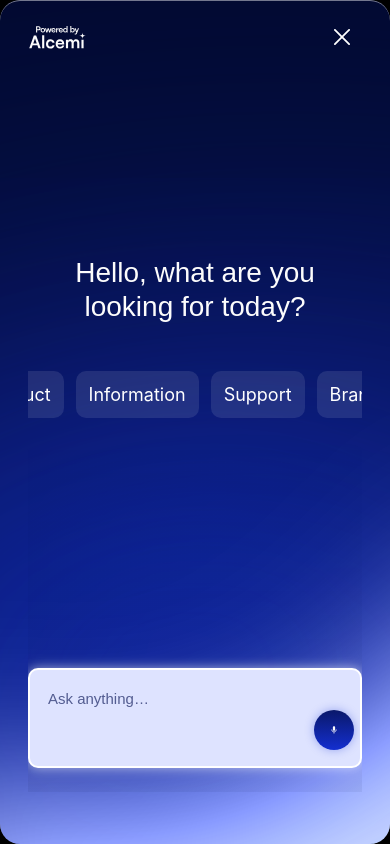
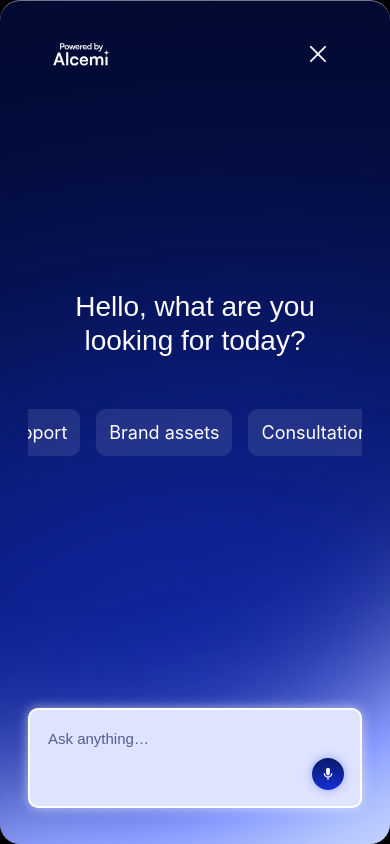
Before and after one commit to Arsenas/alcemi-ai-uzduotis, a React (Vite) app in the folder frontend/: page / in a window 390 px wide. Both pictures are taken after a click on the button "AI powered search". Built offline with nearby package versions, Linux system fonts and the light colour scheme; a web font is replaced by a local one.

Commit message:
mobile chipu scroll tvarkymas

```diff
--- a/frontend/src/App.tsx
+++ b/frontend/src/App.tsx
@@ -20,7 +20,7 @@ export default function App() {
 
   // autosize
   const taRef = useRef<HTMLTextAreaElement>(null);
-  const MAX_H = 200; // turi sutapti su CSS .input-wrap max-height
+  const MAX_H = 136; // turi sutapti su CSS .input-wrap max-height
 
   function updateFade(el: HTMLTextAreaElement) {
     const wrap = el.closest(".input-wrap") as HTMLElement | null;
@@ -39,8 +39,8 @@ export default function App() {
     el.style.height = "auto";
     const next = Math.min(el.scrollHeight, MAX_H);
     el.style.height = next + "px";
-    el.style.overflowY = el.scrollHeight > MAX_H ? "auto" : "hidden";
-    updateFade(el);
+    // jei turinio daugiau nei telpa — ijungiam scroll
+    el.style.overflowY = el.scrollHeight > next ? "auto" : "hidden";
   }
 
   // focus + autosize kai atsidaro modalas / peršoka į "typing"
--- a/frontend/src/app/Chips.tsx
+++ b/frontend/src/app/Chips.tsx
@@ -1,29 +1,70 @@
-import { Fragment } from "react";
+import { useEffect, useRef, useState } from "react";
 
 type Props = { items: string[]; onPick: (val: string) => void };
 
 export default function Chips({ items, onPick }: Props) {
+  const [selected, setSelected] = useState<string | null>(null);
+  const wrapperRef = useRef<HTMLDivElement>(null);
+  const drag = useRef(false);
+  const downX = useRef(0);
+  const scrollStart = useRef(0);
+
+  // Click/tap OUTSIDE: grįžtam į default (no selected) ir nuimam fokusą nuo chip
+  useEffect(() => {
+    const onPointerDown = (e: PointerEvent) => {
+      const w = wrapperRef.current;
+      if (w && !w.contains(e.target as Node)) {
+        setSelected(null);
+        const ae = document.activeElement as HTMLElement | null;
+        if (ae && ae.classList.contains("chip")) ae.blur();
+      }
+    };
+    document.addEventListener("pointerdown", onPointerDown, { passive: true });
+    return () => document.removeEventListener("pointerdown", onPointerDown);
+  }, []);
+
   return (
-    <div className="suggestions" role="list">
-      {items.map((label, i) => (
-        <Fragment key={label}>
+    <div
+      ref={wrapperRef}
+      className="suggestions"
+      role="list"
+      onTouchStart={() => (drag.current = false)}
+      onTouchMove={() => (drag.current = true)}
+      onMouseDown={(e) => {
+        const el = wrapperRef.current;
+        if (!el) return;
+        drag.current = false;
+        downX.current = e.pageX;
+        scrollStart.current = el.scrollLeft;
+        el.classList.add("is-dragging");
+      }}
+      onMouseMove={(e) => {
+        const el = wrapperRef.current;
+        if (!el || !el.classList.contains("is-dragging")) return;
+        const dx = e.pageX - downX.current;
+        if (Math.abs(dx) > 3) drag.current = true;
+        el.scrollLeft = scrollStart.current - dx;
+        e.preventDefault();
+      }}
+      onMouseUp={() => wrapperRef.current?.classList.remove("is-dragging")}
+      onMouseLeave={() => wrapperRef.current?.classList.remove("is-dragging")}
+    >
+      {items.map((label) => (
         <button
+          key={label}
           className="chip"
           role="listitem"
           type="button"
-            // neleisk fokuso ant paspaudimo pradžios
-            onMouseDown={(e) => e.preventDefault()}
-            // fokusą uždėk po atleidimo (click), tada kviesk onPick
+          aria-pressed={selected === label}
           onClick={(e) => {
-              e.currentTarget.focus();
+            if (drag.current) return; // buvo drag – neklikink
+            setSelected(label); // paliekam "selected"
             onPick(label);
+            (e.currentTarget as HTMLButtonElement).blur(); // nuimam focus, ring lieka per aria-pressed
           }}
         >
           {label}
         </button>
-
-          {i === 3 && <span className="chips-break" aria-hidden />}
-        </Fragment>
       ))}
     </div>
   );
--- a/frontend/src/styles/modal.css
+++ b/frontend/src/styles/modal.css
@@ -15,6 +15,8 @@
 
   --text-on-dark: #fff;
   --border-soft: rgba(255, 255, 255, 0.45);
+
+  --chip-ring: 0 0 0 2px #ffffff, 0 0 0 6px #3654ff;
 }
 
 /* ---------- Root & Backdrop ---------- */
@@ -227,13 +229,14 @@
   margin: 0 auto;
 }
 
+/* CHIP — bazė (globaliai, ne @media) */
 .chip {
   display: inline-flex;
   align-items: center;
   justify-content: center;
-  height: 47px; /* Figma: 47 */
-  padding: 0 12px; /* Figma: 12 */
-  border-radius: 10px; /* Figma: 10 */
+  height: 47px;
+  padding: 0 12px;
+  border-radius: 10px;
   border: 1px solid transparent;
   background: rgba(255, 255, 255, 0.1);
   color: #fff;
@@ -243,34 +246,38 @@
   white-space: nowrap;
   cursor: pointer;
   transition: background 0.12s ease, border-color 0.12s ease, box-shadow 0.12s ease, transform 0.06s ease;
+  -webkit-tap-highlight-color: transparent;
+  outline: none;
 }
 .chip:hover {
   background: rgba(255, 255, 255, 0.2);
   border-color: #d9d9d9;
 }
-/* Active/Selected — no ring while pressing */
-.chip:active,
+
+/* RING: klaviatūros focus */
+.chip:focus {
+  outline: none;
+}
+.chip:focus-visible:not(:active) {
+  box-shadow: var(--chip-ring);
+  border-color: transparent;
+  background: rgba(255, 255, 255, 0.2);
+}
+
+/* RING: spaudžiamas (mouse/touch down) */
+.chip:active {
+  box-shadow: var(--chip-ring);
+  border-color: transparent;
+  background: rgba(255, 255, 255, 0.3);
+  transform: translateY(0);
+}
+
+/* RING: „selected“ (lieka po paspaudimo) */
 .chip[aria-pressed="true"],
 .chip.is-active {
+  box-shadow: var(--chip-ring);
+  border-color: transparent;
   background: rgba(255, 255, 255, 0.3);
-  border-color: transparent;
-  transform: translateY(0);
-  box-shadow: none;
-}
-/* Ring only after release (focus but not active) */
-.chip:focus:not(:active),
-.chip:focus-visible:not(:active) {
-  outline: none;
-  box-shadow: 0 0 0 2px #ffffff, 0 0 0 6px #3654ff;
-  border-color: transparent;
-}
-.chip[aria-pressed="true"]:not(:active),
-.chip.is-active:not(:active) {
-  box-shadow: 0 0 0 2px #ffffff, 0 0 0 6px #3654ff;
-}
-/* Optional focus bg only when not active/selected */
-.chip:focus:not(:active):not([aria-pressed="true"]):not(.is-active) {
-  background: rgba(255, 255, 255, 0.2);
 }
 
 /* ---------- Input bubble (desktop) ---------- */
@@ -434,15 +441,17 @@
   /* base above = desktop */
 }
 
-/* ========= MOBILE (≤480px) — 100vw x 100dvh, radius 20px ========= */
+/* ========= MOBILE (≤480px) – Figma match (390w, gutter 28, content 334) ========= */
 @media (max-width: 480px) {
-  /* Atjungiame desktop centering ant root */
+  :root {
+    --gutter: 28px;
+  }
+
   .modal-root {
     justify-content: initial !important;
     align-items: initial !important;
   }
 
-  /* Full viewport; reaguoja į keyboard su 100dvh */
   .modal-card {
     position: fixed !important;
     inset: 0 !important;
@@ -450,14 +459,11 @@
     height: 100dvh !important;
     transform: none !important;
     margin: 0 !important;
+    border: none;
     border-radius: 20px;
-    background-color: #02092e;
-    background-image: url("/img/background-gradient-mobile.svg");
-    background-repeat: no-repeat;
-    background-position: center;
-    background-size: cover;
     display: flex;
-    border: none;
+    overflow: hidden;
+    background: #02092e url("/img/background-gradient-mobile.svg") center / cover no-repeat;
   }
 
   html,
@@ -469,131 +475,163 @@
     height: 100%;
     display: flex;
     flex-direction: column;
+    padding-bottom: 0;
   }
 
-  /* NAV – fixed 334×38 centered */
+  /* NAV — Fixed 334×38, center; kairė dešinė po 28px */
+  /* NAV – vienodi top/side tarpai (kaip Figma) */
   .modal-head {
+    width: 100%;
+    margin: 0;
+    height: auto;
+    padding: 16px var(--gutter); /* buvo 5px 5px */
+    display: flex;
+    align-items: center;
+    justify-content: space-between;
+  }
+  /* CONTENT stulpas — centre, 334px, yra scroll konteineris */
+  .modal-col {
     width: 334px;
-    height: 38px;
-    margin: 0 auto;
-    justify-content: space-between;
+    max-width: 334px;
+    margin: 200px auto 0;
+    gap: 48px;
+    align-items: stretch;
+    flex: 1 1 auto;
+    overflow-y: auto;
+    overflow-x: hidden;
     padding: 0;
   }
 
-  /* Central column (H1 + chips) */
-  .modal-col {
-    width: 334px;
-    max-width: calc(100vw - 32px);
-    margin: 200px auto 0; /* lower block like Figma */
-    gap: 48px;
-    align-items: stretch;
-    flex: 0 0 auto;
+  /* H1 */
+  .modal-title {
+    width: 286px;
+    margin: 0 auto;
+    text-align: center;
+    font-size: 28px;
+    line-height: 1.2; /* 120% */
   }
 
-  /* H1 size + center */
-  .modal-title {
-    width: 286px;
-    margin-inline: auto;
-    text-align: center;
-    font-size: 28px;
-    line-height: 1.2;
-  }
-
-  /* Body – scrolls under sticky input */
+  /* Body grupė */
   .modal-body {
     width: 100%;
-    max-width: none; /* <— was 334px */
+    max-width: none;
     margin: 0;
-    flex: 1 1 auto;
     display: flex;
     flex-direction: column;
     gap: 20px;
-    overflow: auto;
-    /* only tiny reserve; input handles its own bottom gap */
-    padding-bottom: env(safe-area-inset-bottom, 0px); /* <— was big calc(...) */
+    /* šoniniai latakai visam body */
+    padding: 0 var(--gutter) calc(20px + env(safe-area-inset-bottom, 0) + 96px);
   }
 
-  /* CHIPS: edge-to-edge row with horizontal scroll */
+  /* CHIP juosta (334 plote), horizontalus scroll */
   .suggestions {
+    width: 100%;
+    max-width: none;
+    /* ištraukiam iki kortelės kraštų, bet paliekam vidinius latakus */
+    margin-left: calc(-1 * var(--gutter));
+    margin-right: calc(-1 * var(--gutter));
+    padding-left: var(--gutter);
+    padding-right: var(--gutter);
+    padding-top: 4px;
+    padding-bottom: 4px;
+
     display: flex !important;
     flex-wrap: nowrap;
-    justify-content: flex-start;
-    gap: 12px;
-    width: 100%;
-    /* pull to the card edges while keeping inner 16px padding */
-    margin-left: -16px;
-    margin-right: -16px;
-    padding-left: 16px;
-    padding-right: 16px;
+    align-items: center;
+    gap: 16px;
 
     overflow-x: auto;
+    overflow-y: hidden;
+    -webkit-overflow-scrolling: touch;
+    touch-action: pan-x;
+    overscroll-behavior-x: contain;
     scrollbar-width: none;
   }
   .suggestions::-webkit-scrollbar {
     display: none;
   }
-  .chips-break {
-    display: none !important;
+  .suggestions .chip {
+    flex: 0 0 auto;
+    white-space: nowrap;
   }
 
-  /* Sticky input at the very bottom (moves with keyboard) */
+  /* drag metu indikatorius (neprivaloma, tik UX) */
+  .suggestions.is-dragging {
+    cursor: grabbing;
+  }
+
+  /* Sticky dokas apačioje — latakai po 28px */
+  /* Sticky dokas apačioje — latakai po 28px */
   .input-dock {
-    position: sticky;
-    bottom: 0;
+    position: fixed;
     left: 0;
     right: 0;
+    bottom: 0;
+    z-index: 3;
+    margin-top: 0;
     display: flex;
     justify-content: center;
-    margin-top: auto;
-    z-index: 3;
     pointer-events: none;
-    padding-bottom: calc(24px + env(safe-area-inset-bottom, 0px));
-    background: linear-gradient(to bottom, rgba(2, 9, 46, 0), rgba(2, 9, 46, 0.06));
+    padding: 0 var(--gutter) calc(20px + env(safe-area-inset-bottom, 0));
+    background: none;
   }
   .input-dock .input-wrap {
     pointer-events: auto;
   }
 
-  /* Input bubble – 334px, 96–200 */
+  /* Įvedimo „burbulas“ — 334 plotyje, 96–168 aukštis */
   .input-wrap {
-    width: min(334px, calc(100vw - 32px)); /* side gutters */
+    width: 334px;
     min-height: 96px;
-    max-height: 200px;
-    grid-template-columns: 1fr 40px;
+    max-height: 168px;
+    margin: 0 auto 16px;
+    box-sizing: border-box;
+    display: grid;
+    grid-template-columns: 1fr 32px;
+    align-items: end;
+    gap: 12px;
     padding: 16px;
-    margin: 0 auto;
-    margin-top: 230px;
-    box-sizing: border-box;
+    border-radius: 10px;
+    background: #dee3ff;
+    border: 1px solid #fcfcfc;
+    box-shadow: 0 8px 20px rgba(0, 0, 0, 0.18);
+    overflow: hidden;
   }
+
+  /* Tekstarea – mobile riba = 136px (match su JS MAX_H) */
   .input-field {
     min-height: 64px;
-    max-height: 168px;
+    max-height: 136px;
+    overflow-y: auto;
     font-size: 15px;
+    background: transparent;
+    -webkit-overflow-scrolling: touch;
   }
+
+  /* Mic */
   .input-action {
-    width: 40px;
-    height: 40px;
+    width: 32px;
+    height: 32px;
+    border-radius: 16px;
+    margin-left: 0;
+    display: grid;
+    place-items: center;
+    background: linear-gradient(180deg, #0a186a 0%, #142fd0 100%);
   }
   .input-action svg {
-    width: 18px;
-    height: 18px;
+    width: 30px; /* 30 buvo per didelis 32×32 burbule */
+    height: 30px;
+    color: #fff;
   }
 
-  /* Fade not to collide with mic */
+  /* Mobile: išjungiame fade maskes (desktop’e paliekam) */
+  .input-wrap::before,
   .input-wrap::after {
-    left: 16px;
-    right: 72px;
-    top: 16px;
-    height: 24px;
-  }
-  .input-wrap::before {
-    left: 16px;
-    right: 72px;
-    bottom: 16px;
-    height: 24px;
+    display: none !important;
+    content: none !important;
   }
 
-  /* Mobile – "Powered by" hidden */
+  /* Mobile: slepiam footerį, desktop’e rodom */
   .modal-footer {
     display: none !important;
   }
```
Lines whose indentation alone changed are shown as unchanged.
